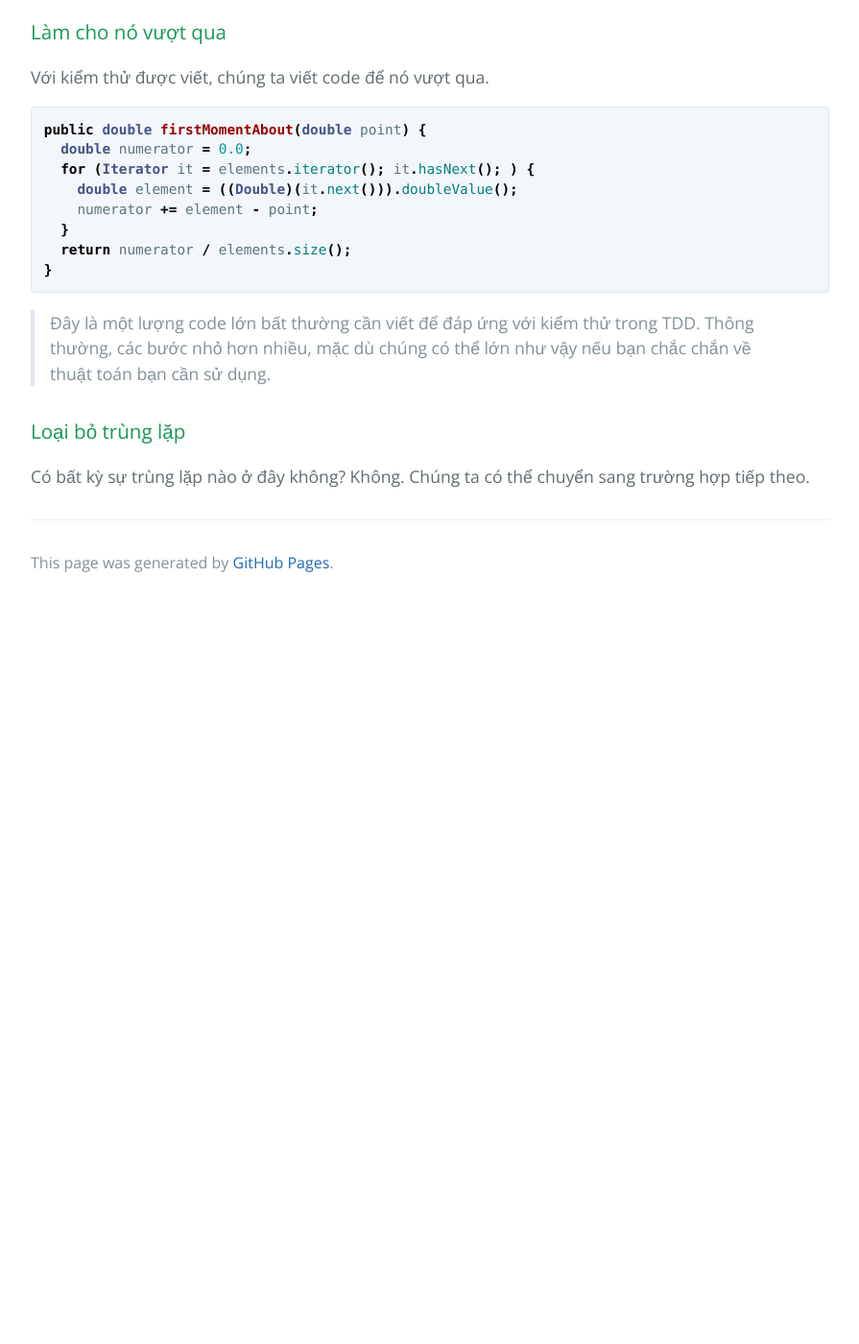
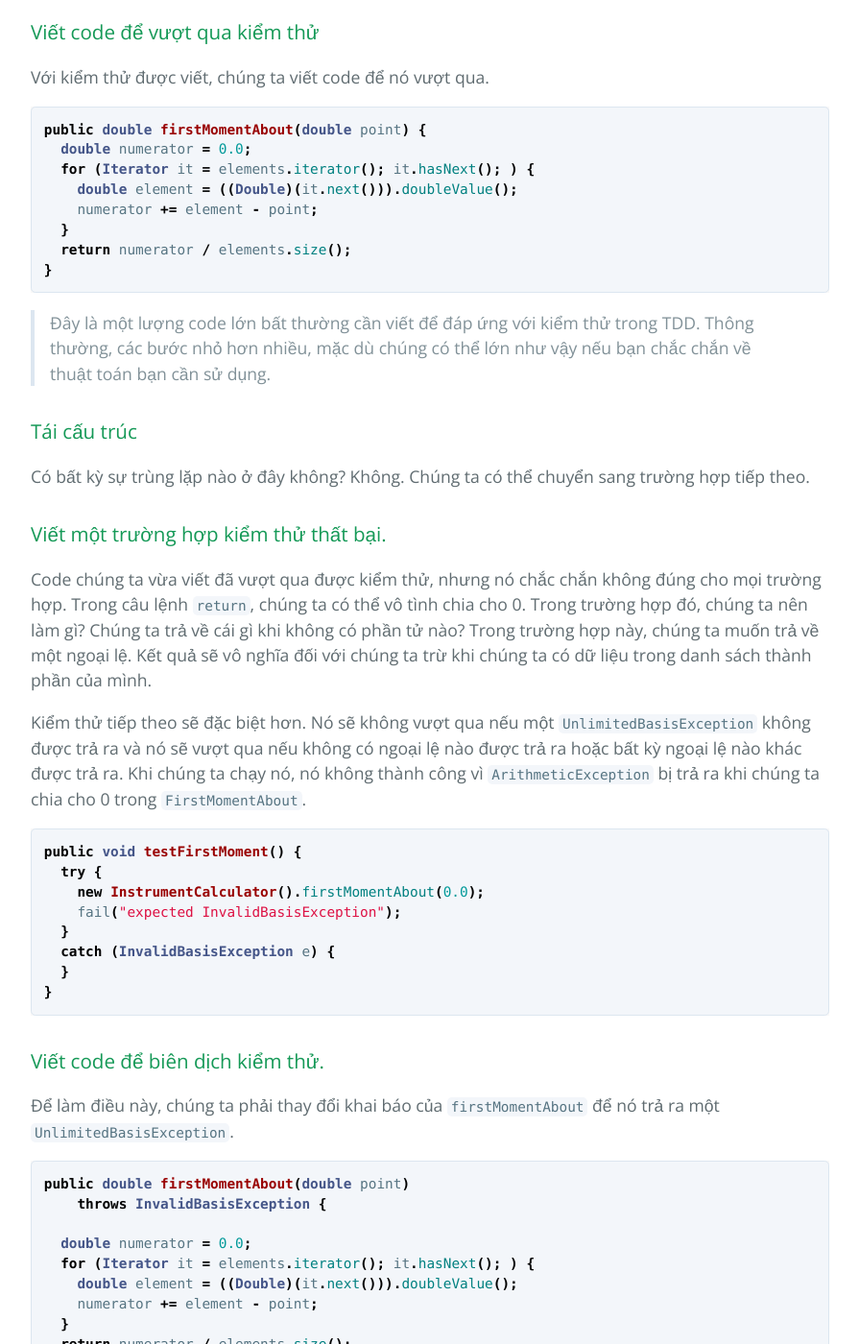
Before and after one commit to HaiBV/haibv.github.io, a Jekyll site: the page built from working-effectively-with-legacy-code/chapter-8-how-do-i-add-a-feature.md, in a window 1280 px wide and 1400 px high, scrolled down 2525 px. Shown: the whole window at 96% size, without its empty margins (192-1087 px from the left). Built offline with Jekyll 4.4.1, drawn with Linux system fonts in a browser that asks for light colours; our own code applies the rules of GitHub Pages for plain Markdown files; before the commit the page ends 3155 px from its top, so only the background shows below that; some of the changed text lies outside the part shown.

Commit message:
Book - Working Efectively with Legacy Code - P2 - C8

````diff
--- a/working-effectively-with-legacy-code/chapter-8-how-do-i-add-a-feature.md
+++ b/working-effectively-with-legacy-code/chapter-8-how-do-i-add-a-feature.md
@@ -16,9 +16,9 @@
 
 Phát triển dựa trên thử nghiệm sử dụng một thuật toán nhỏ như sau:
 1. Viết một trường hợp kiểm thử thất bại.
-2. Nhận nó để biên dịch.
-3. Làm cho nó vượt qua.
-4. Loại bỏ trùng lặp.
+2. Viết code để biên dịch kiểm thử.
+3. Viết code để vượt qua kiểm thử.
+4. Tái cấu trúc.
 5. Lặp lại
 
 Đây là một ví dụ. Chúng ta đang làm việc với một ứng dụng tài chính và cần một lớp sử dụng các phép toán mạnh mẽ để xác định có nên giao dịch một số mặt hàng nhất định hay không. Chúng ta cần một lớp Java tính toán một thứ gọi là thời điểm thống kê đầu tiên về một điểm. Chúng ta chưa có một phương thức nào làm được điều đó, nhưng chúng ta biết rằng có thể viết một trường hợp kiểm thử cho phương thức đó. Chúng ta biết toán học, vì vậy chúng ta biết rằng câu trả lời phải là -0,5 đối với dữ liệu chúng tôi mã hóa trong kiểm thử.
@@ -36,7 +36,7 @@
 }
 ```
 
-### Nhận nó để biên dịch
+### Viết code để biên dịch kiểm thử
 Kiểm thử chúng ta vừa viết rất tốt, nhưng nó không biên dịch được. Chúng ta không có phương thức có tên `firstMomentAbout` trong `InstrumentCalculator`. Nhưng chúng ta thêm nó như một phương thức rỗng. Chúng ta muốn thử nghiệm thất bại, vì vậy chúng ta yêu cầu nó trả về giá trị `double` là `NaN` (chắc chắn không phải là giá trị mong đợi là -0,5).
 
 ```java
@@ -49,7 +49,7 @@
 }
 ```
 
-### Làm cho nó vượt qua
+### Viết code để vượt qua kiểm thử
 Với kiểm thử được viết, chúng ta viết code để nó vượt qua.
 
 ```java
@@ -65,5 +65,69 @@
 
 > Đây là một lượng code lớn bất thường cần viết để đáp ứng với kiểm thử trong TDD. Thông thường, các bước nhỏ hơn nhiều, mặc dù chúng có thể lớn như vậy nếu bạn chắc chắn về thuật toán bạn cần sử dụng.
 
-### Loại bỏ trùng lặp
+### Tái cấu trúc
 Có bất kỳ sự trùng lặp nào ở đây không? Không. Chúng ta có thể chuyển sang trường hợp tiếp theo.
+
+### Viết một trường hợp kiểm thử thất bại.
+
+Code chúng ta vừa viết đã vượt qua được kiểm thử, nhưng nó chắc chắn không đúng cho mọi trường hợp. Trong câu lệnh `return`, chúng ta có thể vô tình chia cho 0. Trong trường hợp đó, chúng ta nên làm gì? Chúng ta trả về cái gì khi không có phần tử nào? Trong trường hợp này, chúng ta muốn trả về một ngoại lệ. Kết quả sẽ vô nghĩa đối với chúng ta trừ khi chúng ta có dữ liệu trong danh sách thành phần của mình.
+
+Kiểm thử tiếp theo sẽ đặc biệt hơn. Nó sẽ không vượt qua nếu một `UnlimitedBasisException` không được trả ra và nó sẽ vượt qua nếu không có ngoại lệ nào được trả ra hoặc bất kỳ ngoại lệ nào khác được trả ra. Khi chúng ta chạy nó, nó không thành công vì `ArithmeticException` bị trả ra khi chúng ta chia cho 0 trong `FirstMomentAbout`.
+
+```java
+public void testFirstMoment() {
+  try {
+    new InstrumentCalculator().firstMomentAbout(0.0);
+    fail("expected InvalidBasisException");
+  }
+  catch (InvalidBasisException e) {
+  }
+}
+```
+
+### Viết code để biên dịch kiểm thử.
+
+Để làm điều này, chúng ta phải thay đổi khai báo của `firstMomentAbout` để nó trả ra một `UnlimitedBasisException`.
+
+```java
+public double firstMomentAbout(double point)
+    throws InvalidBasisException {
+
+  double numerator = 0.0;
+  for (Iterator it = elements.iterator(); it.hasNext(); ) {
+    double element = ((Double)(it.next())).doubleValue();
+    numerator += element - point;
+  }
+  return numerator / elements.size();
+}
+```
+
+Nhưng nó vẫn chưa biên dịch được. Các lỗi trình biên dịch cho biết rằng chúng ta phải thực sự trả ra ngoại lệ nếu nó được liệt kê trong phần khai báo, vì vậy cần tiếp tục viết thêm code.
+
+```java
+public double firstMomentAbout(double point)
+    throws InvalidBasisException {
+
+  if (element.size() == 0)
+    throw new InvalidBasisException("no elements");
+
+  double numerator = 0.0;
+  for (Iterator it = elements.iterator(); it.hasNext(); ) {
+    double element = ((Double)(it.next())).doubleValue();
+    numerator += element - point;
+  }
+  return numerator / elements.size();
+}
+```
+
+### Viết code để vượt qua kiểm thử.
+Kiểm thử đã vượt qua
+
+### Tái cấu trúc.
+
+Không có trùng lặp nào.
+
+### Viết một trường hợp kiểm thử thất bại
+### Viết code để biên dịch kiểm thử
+### Viết code để vượt qua kiểm thử
+### Tái cấu trúc
````
